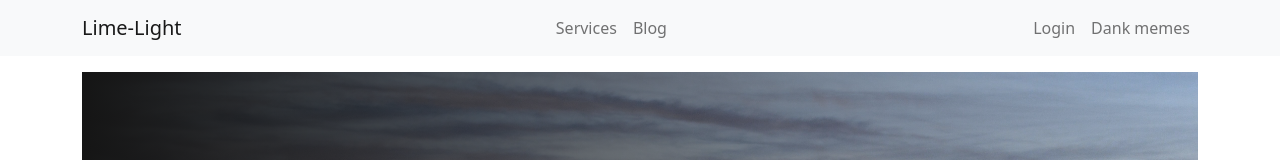
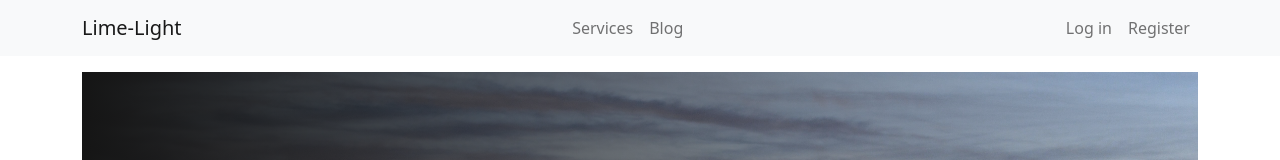
Before and after one commit to SojibRoy/limeLIghtStudio, a React (Create React App) app: page / in a window 1280 px wide. Shown: the top 160 px of the page. Built offline with nearby package versions, Linux system fonts and the light colour scheme; no server answers.

Commit message:
private-route-added

```diff
--- a/src/Contexts/AuthProvider/AuthProvider.js
+++ b/src/Contexts/AuthProvider/AuthProvider.js
@@ -1,5 +1,5 @@
 import React, { createContext, useEffect, useState } from 'react';
-import {createUserWithEmailAndPassword, getAuth, onAuthStateChanged, signInWithEmailAndPassword, signInWithPopup} from 'firebase/auth'
+import {createUserWithEmailAndPassword, getAuth, onAuthStateChanged, signInWithEmailAndPassword, signInWithPopup, signOut} from 'firebase/auth'
 import app from '../../firebase/firebase.config';
 
 export const AuthContext = createContext();
@@ -21,6 +21,10 @@ const AuthProvider = ({children}) => {
         return signInWithEmailAndPassword(auth, email, password);
     }
 
+    const logOut = () => {
+        return signOut(auth);
+    }
+
     useEffect(() => {
         const unsubscribe=onAuthStateChanged(auth,currentUser => {
             console.log(currentUser)
@@ -38,7 +42,8 @@ const AuthProvider = ({children}) => {
         loading,
         createUser,
         logIn,
-        providerLogin
+        providerLogin,
+        logOut,
 
     }
     return (
--- a/src/Pages/Login/Login.js
+++ b/src/Pages/Login/Login.js
@@ -22,6 +22,7 @@ const Login = () => {
       .then((result) => {
         const user = result.user;
         console.log(user);
+        form.reset();
       })
       .then((error) => console.log(error));
   };
--- /dev/null
+++ b/src/Router/PrivateRoute/PrivateRoute.js
@@ -0,0 +1,15 @@
+import React, { useContext } from 'react';
+import { Navigate } from 'react-router-dom';
+import { AuthContext } from '../../Contexts/AuthProvider/AuthProvider';
+
+const PrivateRoute = ({children}) => {
+    const {user} = useContext(AuthContext)
+    if(user && user.uid){
+        return children
+    }
+    return <Navigate to='/login'></Navigate>
+
+
+};
+
+export default PrivateRoute;
--- a/src/Router/Routes.js
+++ b/src/Router/Routes.js
@@ -6,6 +6,7 @@ import Register from '../Pages/Register/Register';
 import ServiceDetails from '../Pages/Services/ServiceDetails';
 import ServiceField from '../Pages/Services/ServiceField';
 import Services from '../Pages/Services/Services';
+import PrivateRoute from './PrivateRoute/PrivateRoute';
 
 const router = createBrowserRouter([
     {
@@ -35,7 +36,7 @@ const router = createBrowserRouter([
         {
           path:'/details/:id',
           loader:({params}) => fetch(`http://localhost:5000/services/${params.id}`),
-          element:<ServiceDetails></ServiceDetails>
+          element:<PrivateRoute><ServiceDetails></ServiceDetails></PrivateRoute>
         }
       ]
     }
--- a/src/Shared/Header/Header.js
+++ b/src/Shared/Header/Header.js
@@ -1,8 +1,12 @@
+import userEvent from '@testing-library/user-event';
+import { useContext } from 'react';
 import Container from 'react-bootstrap/Container';
 import Nav from 'react-bootstrap/Nav';
 import Navbar from 'react-bootstrap/Navbar';
+import { AuthContext } from '../../Contexts/AuthProvider/AuthProvider';
 
 function MenuBar() {
+  const {user,logOut} = useContext(AuthContext)
   return (
     <Navbar collapseOnSelect expand="lg" bg="light" variant="light">
       <Container>
@@ -14,10 +18,19 @@ function MenuBar() {
             <Nav.Link href="#pricing">Blog</Nav.Link>
           </Nav>
           <Nav>
-            <Nav.Link href="/login">Login</Nav.Link>
-            <Nav.Link eventKey={2} href="#memes">
-              Dank memes
-            </Nav.Link>
+          {
+            user?.uid?
+            <button onClick={logOut} className='btn btn-outline-dark'>Sign out</button>
+            :
+            <>
+            <Nav.Link  href="/login">
+            Log in
+          </Nav.Link>
+            <Nav.Link  href="/register">
+            Register
+          </Nav.Link>
+            </>
+            }
           </Nav>
         </Navbar.Collapse>
       </Container>
```
